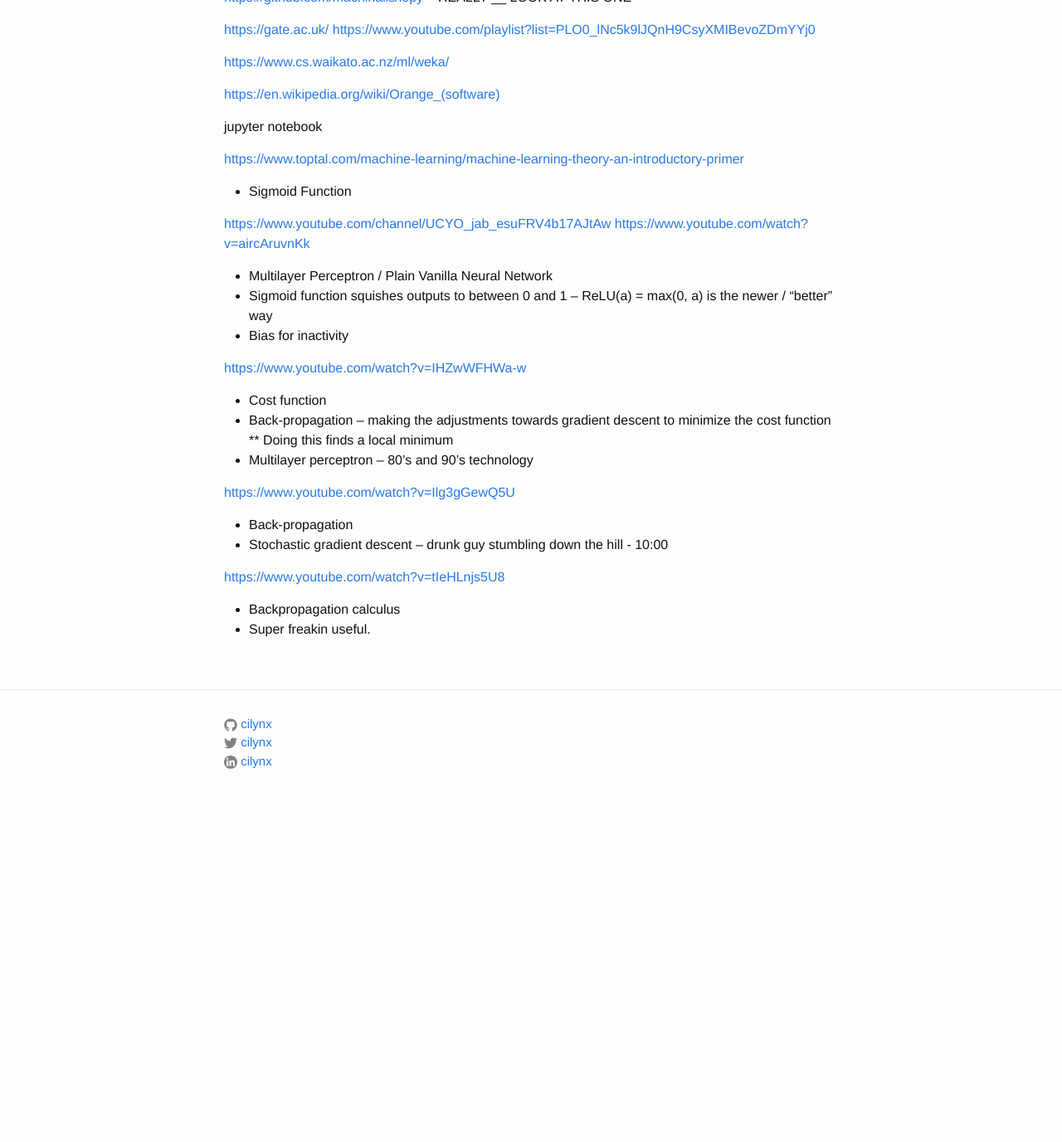
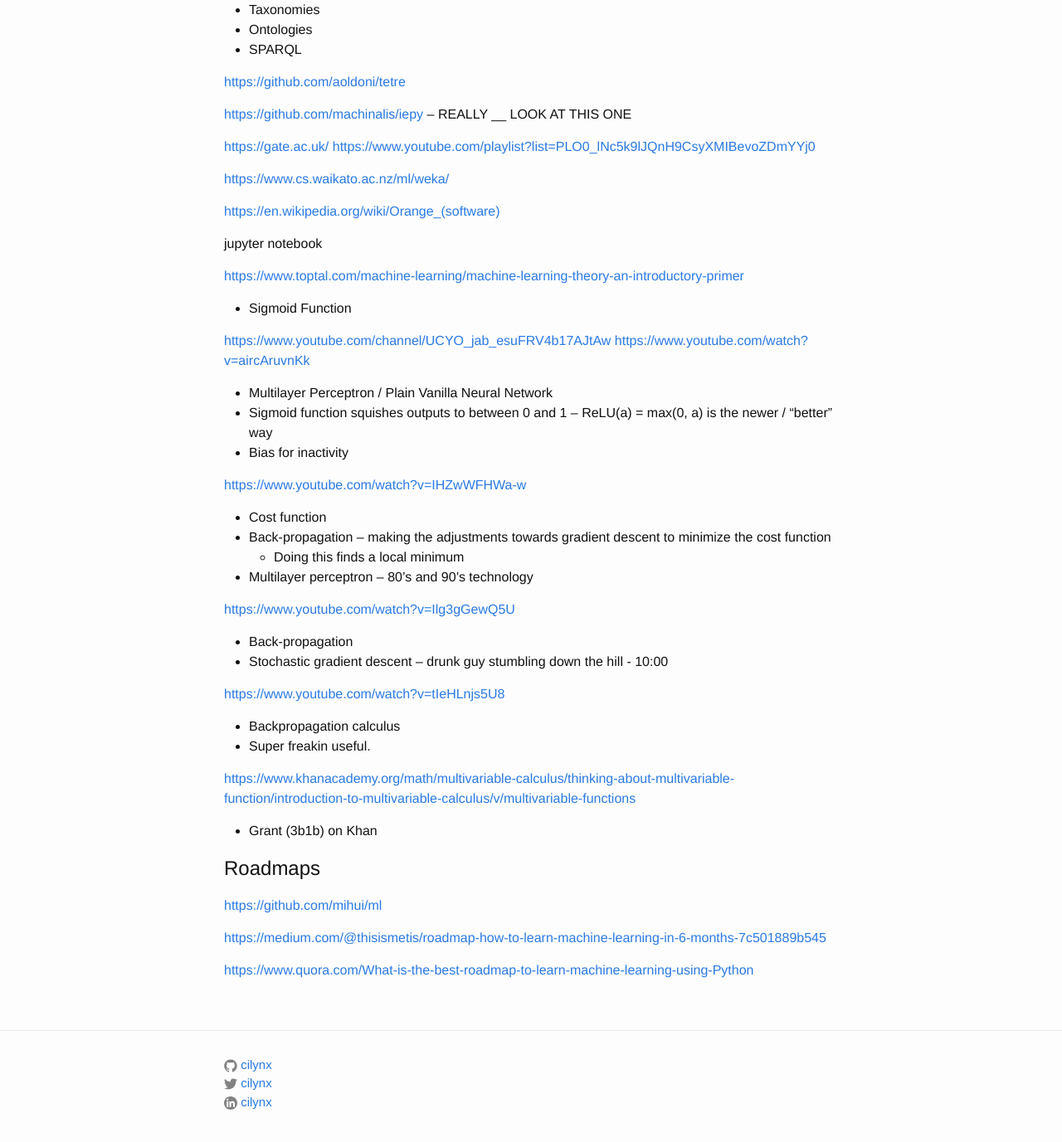
Before and after one commit to cilynx/cilynx.github.io, a Jekyll site: the page built from _posts/2018-06-14-machine_learning_brain_dump.md, in a window 1280 px wide and 1400 px high, scrolled down 3007 px. Shown: the top 1377 px of the window at 83% size. Built offline with Jekyll 4.4.1, drawn with Linux system fonts in a browser that asks for light colours; comment, search, counter and statistics services are not loaded; before the commit the page ends 3996 px from its top, so only the background shows below that; some of the changed text lies outside the part shown.

Commit message:
Fix bullet lists

```diff
--- a/_posts/2018-06-14-machine_learning_brain_dump.md
+++ b/_posts/2018-06-14-machine_learning_brain_dump.md
@@ -67,25 +67,28 @@
 Deep Neural Network -- Neural network w/ multiple hidden layers - 31:00
 
 <https://www.youtube.com/watch?v=2-Ol7ZB0MmU>
+
 Friedly indroduction to Convolutional Neural Networks & Image Recognition
 * Mapping / \ X and O from pixels to understood characters
 
 <https://www.youtube.com/watch?v=UNmqTiOnRfg>
+
 Friendly introducetion to Recurrent Neural Networks
 * Perfect roommate -- Apple pie, Burger, Chicken
 * Vector / matrix math
 
 <https://www.youtube.com/watch?v=aDW44NPhNw0>
+
 Machine Learning: Testing and Error Metrics
 * K-Fold Cross Validation - 5:00
 * High Recall (medical diagnosis -- better to send a healthy person for more tests) vs. High Precision (spam -- better to miss a spam)
 * F1 Score = Harmonic Mean = 2xy/(x+y)
 * Fb score -- if b small (<1) weigh towards precision -- if large (>1) weigh towards recall
 * Overfitting / underfitting - 27:00
-** Under -- error due to bias -- too simple
-*** Bad Train, Bad Test
-** Over -- error due to variance -- too specific
-*** Great train, Bad test
+  * Under -- error due to bias -- too simple
+    * Bad Train, Bad Test
+  * Over -- error due to variance -- too specific
+    * Great train, Bad test
 Grid Search Cross Validation - 41:00
 * Kernel and Gamma
 Parameters and Hyperparameters - 42:00
@@ -137,7 +140,7 @@
 <https://www.youtube.com/watch?v=IHZwWFHWa-w>
 * Cost function
 * Back-propagation -- making the adjustments towards gradient descent to minimize the cost function
-** Doing this finds a local minimum
+  * Doing this finds a local minimum
 * Multilayer perceptron -- 80's and 90's technology
 
 <https://www.youtube.com/watch?v=Ilg3gGewQ5U>
@@ -147,3 +150,14 @@
 <https://www.youtube.com/watch?v=tIeHLnjs5U8>
 * Backpropagation calculus
 * Super freakin useful.
+
+<https://www.khanacademy.org/math/multivariable-calculus/thinking-about-multivariable-function/introduction-to-multivariable-calculus/v/multivariable-functions>
+* Grant (3b1b) on Khan
+
+# Roadmaps
+
+<https://github.com/mihui/ml>
+
+<https://medium.com/@thisismetis/roadmap-how-to-learn-machine-learning-in-6-months-7c501889b545>
+
+<https://www.quora.com/What-is-the-best-roadmap-to-learn-machine-learning-using-Python>
```
